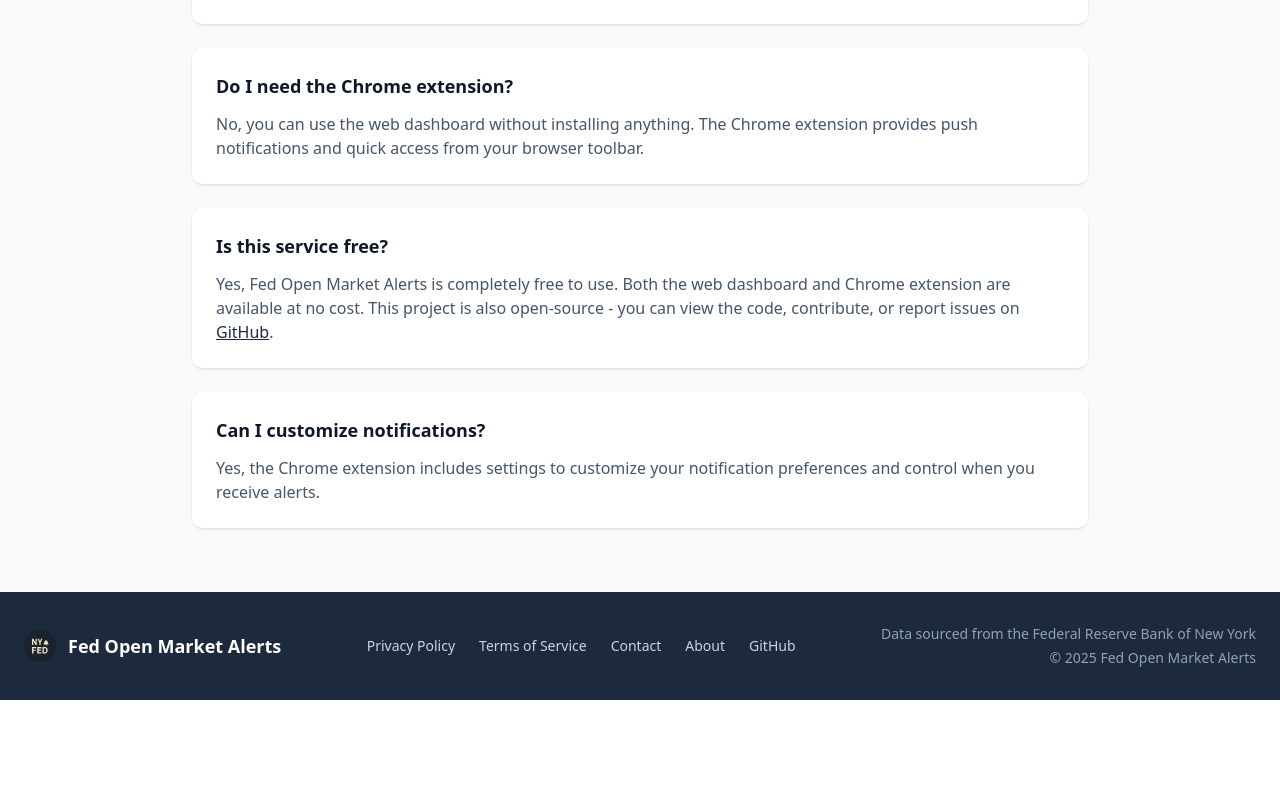
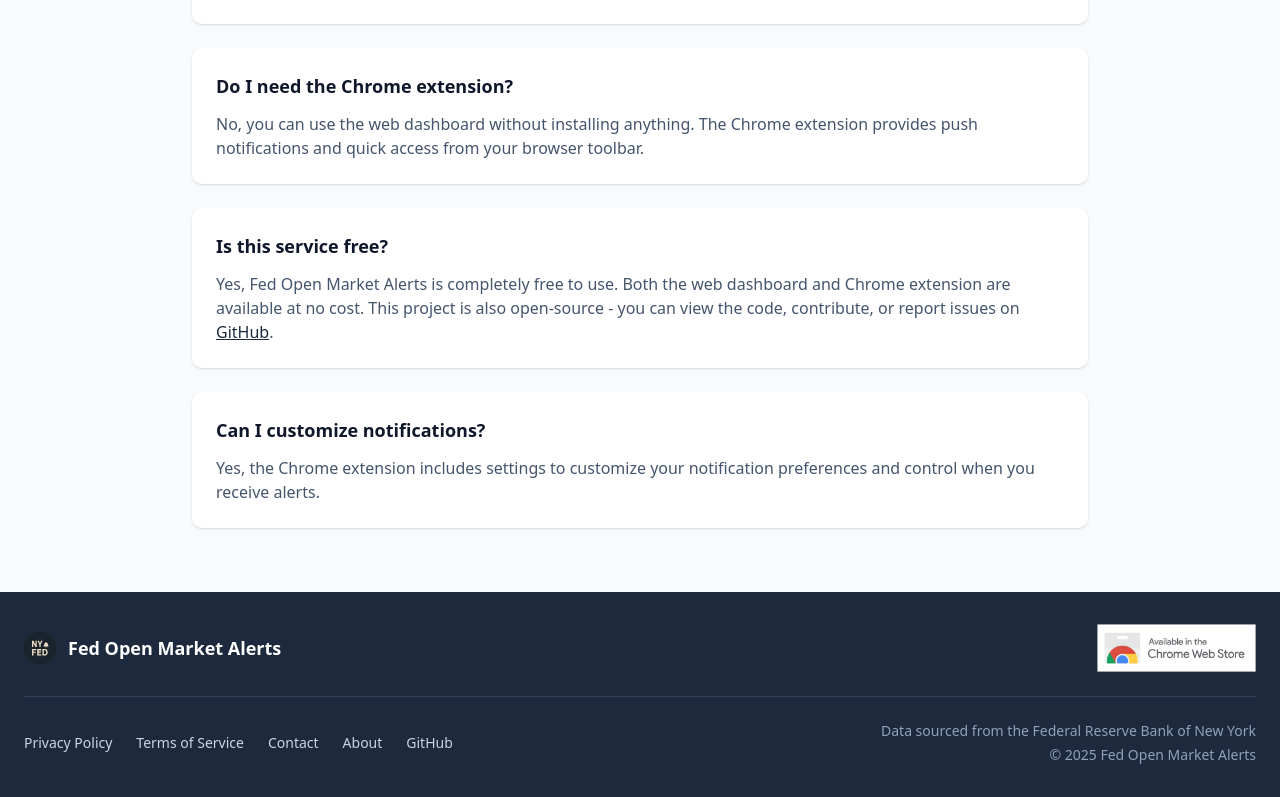
Before and after one commit to ruchernchong/fed-open-market-alerts, a React (Vite) app: page / in a window 1280 px wide. Shown: the part 2759-3556 px from the top of the page. Before the commit the page ends 3459 px from the top, so only its background shows below. Built offline with nearby package versions, Linux system fonts and the light colour scheme; no server answers.

Commit message:
feat: add Chrome Web Store badge to footer with improved layout

```diff
--- a/src/components/landing/landing.tsx
+++ b/src/components/landing/landing.tsx
@@ -447,7 +447,9 @@
         {/* Footer */}
         <footer className="bg-slate-800 py-8 text-white">
           <div className="container mx-auto px-6">
-            <div className="flex flex-col items-center justify-between gap-6 md:flex-row">
+            <div className="space-y-6">
+              {/* Top row: Logo and Chrome Web Store badge */}
+              <div className="flex flex-col items-center justify-between gap-4 md:flex-row">
                 <div className="flex items-center gap-3">
                   <Avatar>
                     <AvatarImage src="/icon.svg" />
@@ -457,6 +459,17 @@
                   </span>
                 </div>
 
+                <Link to="/extension" target="_blank">
+                  <img
+                    src="/chrome-web-store-badge.png"
+                    alt="Available in the Chrome Web Store"
+                    className="h-12 hover:opacity-90 transition-opacity"
+                  />
+                </Link>
+              </div>
+
+              {/* Bottom row: Navigation and copyright */}
+              <div className="flex flex-col items-center justify-between gap-4 border-t border-slate-700 pt-6 md:flex-row">
                 <div className="flex flex-wrap items-center justify-center gap-6 text-sm">
                   <a
                     href="/privacy"
@@ -500,6 +513,7 @@
                 </div>
               </div>
             </div>
+          </div>
         </footer>
       </div>
     </>
```
Lines whose indentation alone changed are shown as unchanged.
